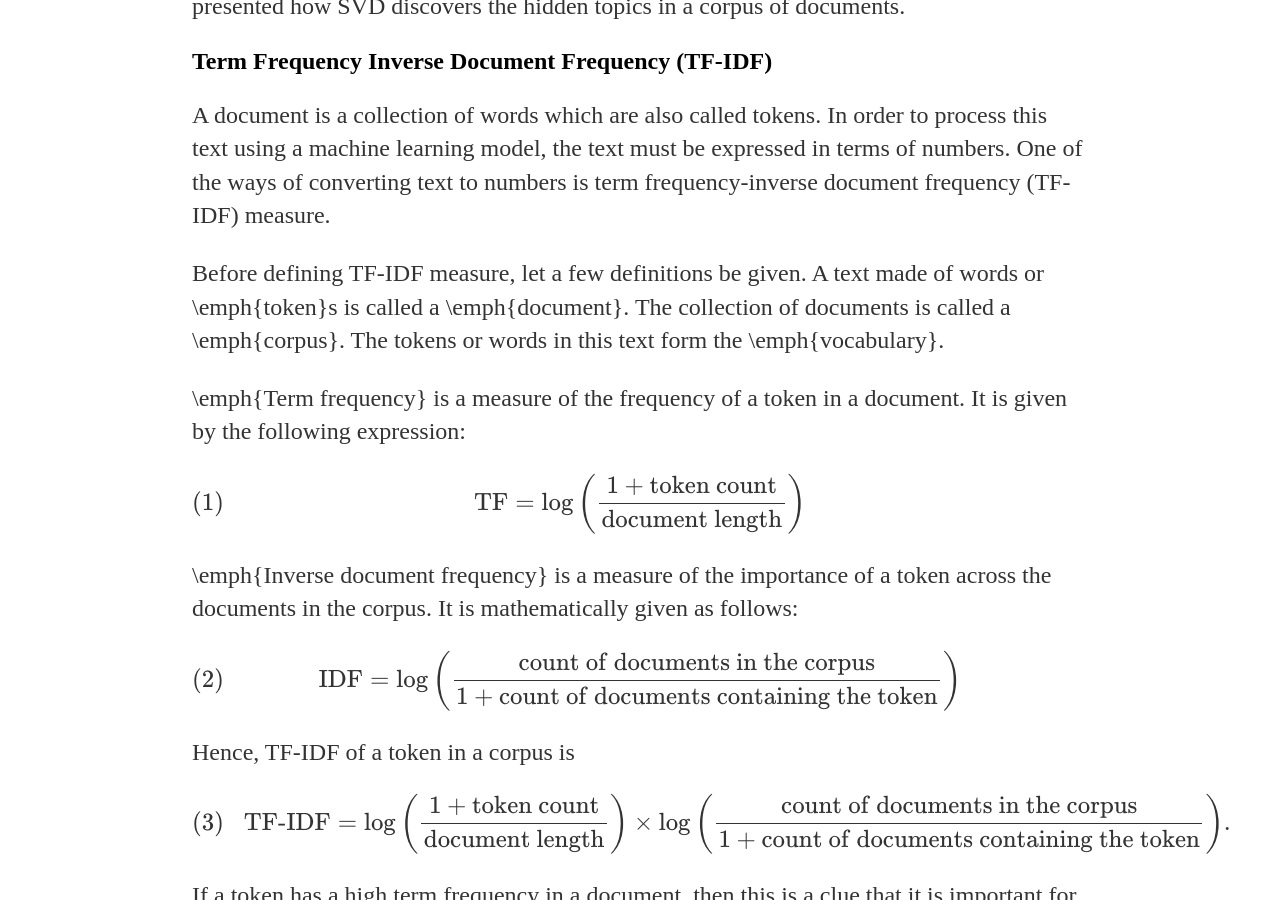
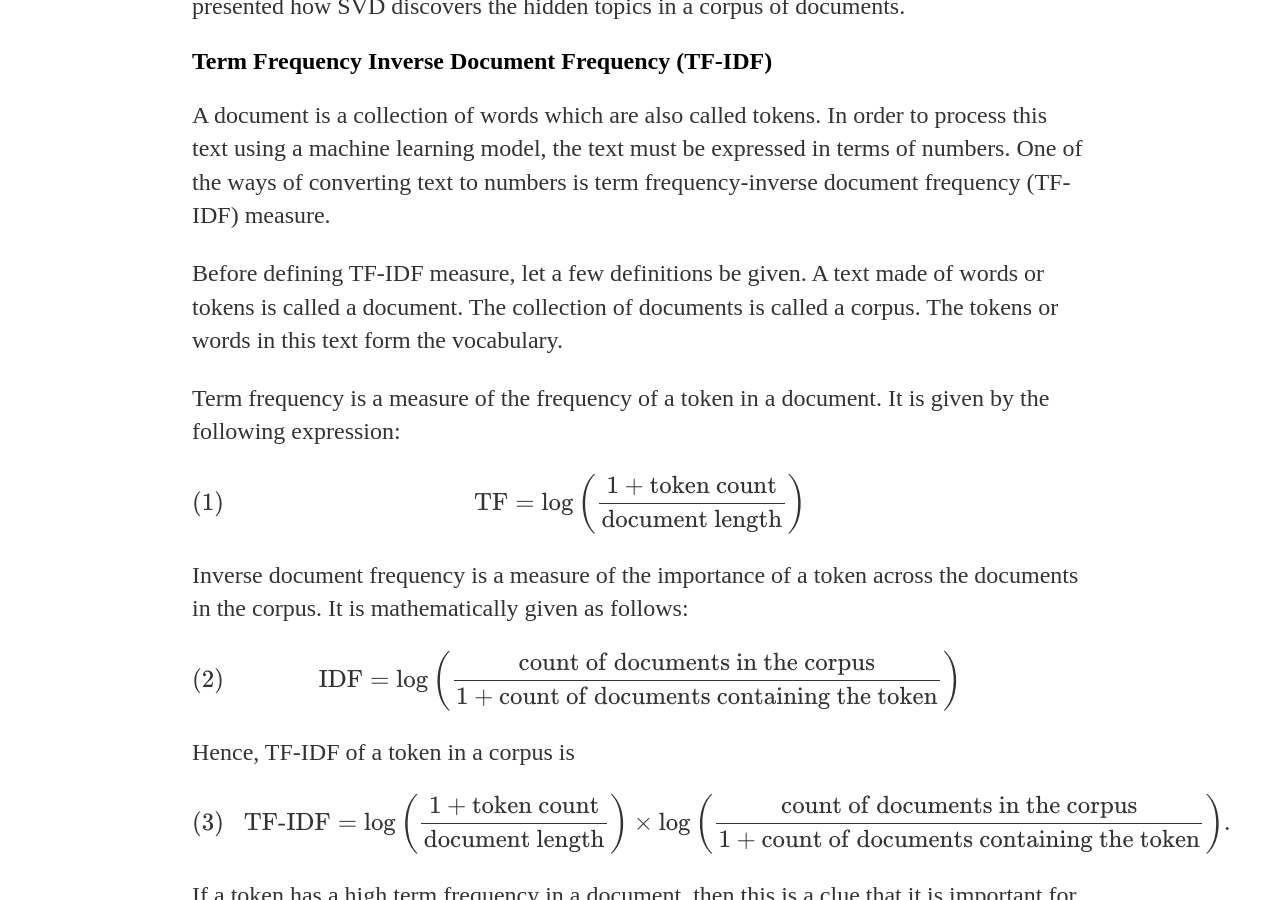
Before and after one commit to SaffetGokcenSen/saffetgokcensen.github.io, a Jekyll site: the page built from _posts/2020-11-23-the-singular-value-decomposition-for-the-latent-semantic-analysis.md, in a window 1280 px wide and 900 px high, scrolled down 438 px. Built offline with Jekyll 4.4.1, drawn with Linux system fonts in a browser that asks for light colours; some of the changed text lies outside the part shown.

Commit message:
removed \emph

```diff
--- a/_posts/2020-11-23-the-singular-value-decomposition-for-the-latent-semantic-analysis.md
+++ b/_posts/2020-11-23-the-singular-value-decomposition-for-the-latent-semantic-analysis.md
@@ -8,13 +8,13 @@ Latent semantic analysis (LSA) is used to extract the topics of the documents in
 ## Term Frequency Inverse Document Frequency (TF-IDF)
 A document is a collection of words which are also called tokens. In order to process this text using a machine learning model, the text must be expressed in terms of numbers. One of the ways of converting text to numbers is term frequency-inverse document frequency (TF-IDF) measure.
 
-Before defining TF-IDF measure, let a few definitions be given. A text made of words or \emph{token}s is called a \emph{document}. The collection of documents is called a \emph{corpus}. The tokens or words in this text form the \emph{vocabulary}.
+Before defining TF-IDF measure, let a few definitions be given. A text made of words or tokens is called a document. The collection of documents is called a corpus. The tokens or words in this text form the vocabulary.
 
-\emph{Term frequency} is a measure of the frequency of a token in a document. It is given by the following expression:
+Term frequency is a measure of the frequency of a token in a document. It is given by the following expression:
 \begin{equation}
     \text{TF}=\log \left(\frac{1+\text{token count}}{\text{document length}}\right)
 \end{equation}
-\emph{Inverse document frequency} is a measure of the importance of a token across the documents in the corpus. It is mathematically given as follows:
+Inverse document frequency is a measure of the importance of a token across the documents in the corpus. It is mathematically given as follows:
 \begin{equation}
     \text{IDF}=\log \left(\frac{\text{count of documents in the corpus}}{1+\text{count of documents containing the token}}\right)
 \end{equation}
```
Also changed, not shown: other parts of _posts/2020-11-23-the-singular-value-decomposition-for-the-latent-semantic-analysis.md (+1 -1 lines).
